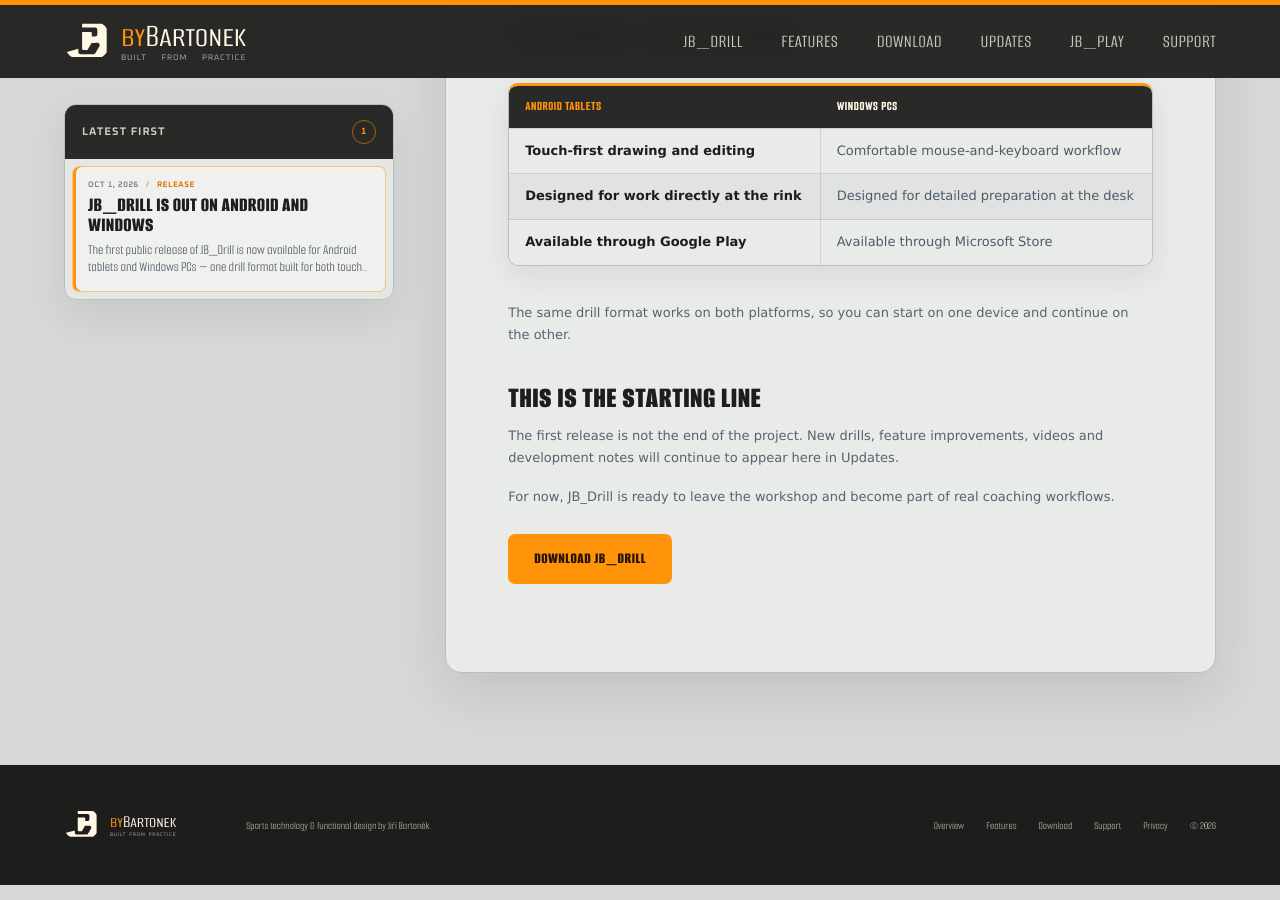
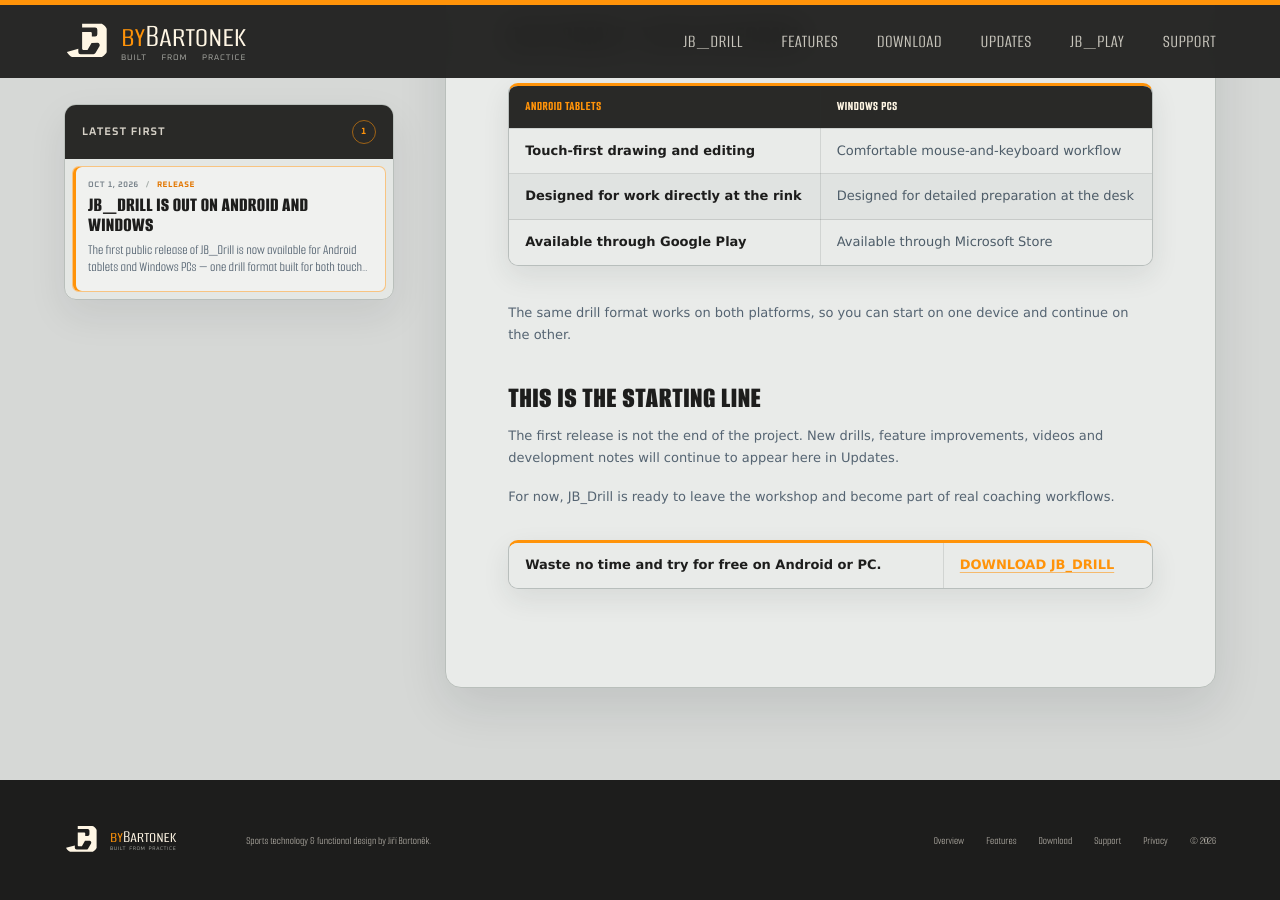
Before and after one commit to bartonekJ/bartonekJ.github.io, a Jekyll site: the page built from _updates/jbdrill-is-out.md, in a window 1280 px wide and 900 px high, scrolled down 1899 px. Built offline with Jekyll 4.4.1, drawn with Linux system fonts in a browser that asks for light colours.

Commit message:
content(updates): update jbdrill-is-out.md

```diff
--- a/_updates/jbdrill-is-out.md
+++ b/_updates/jbdrill-is-out.md
@@ -57,4 +57,4 @@ The first release is not the end of the project. New drills, feature improvement
 
 For now, JB_Drill is ready to leave the workshop and become part of real coaching workflows.
 
-[DOWNLOAD JB_DRILL](https://bybartonek.com/jb-drill/download/)
+Waste no time and try for free on Android or PC. | [DOWNLOAD JB_DRILL](https://bybartonek.com/jb-drill/download/)
```
